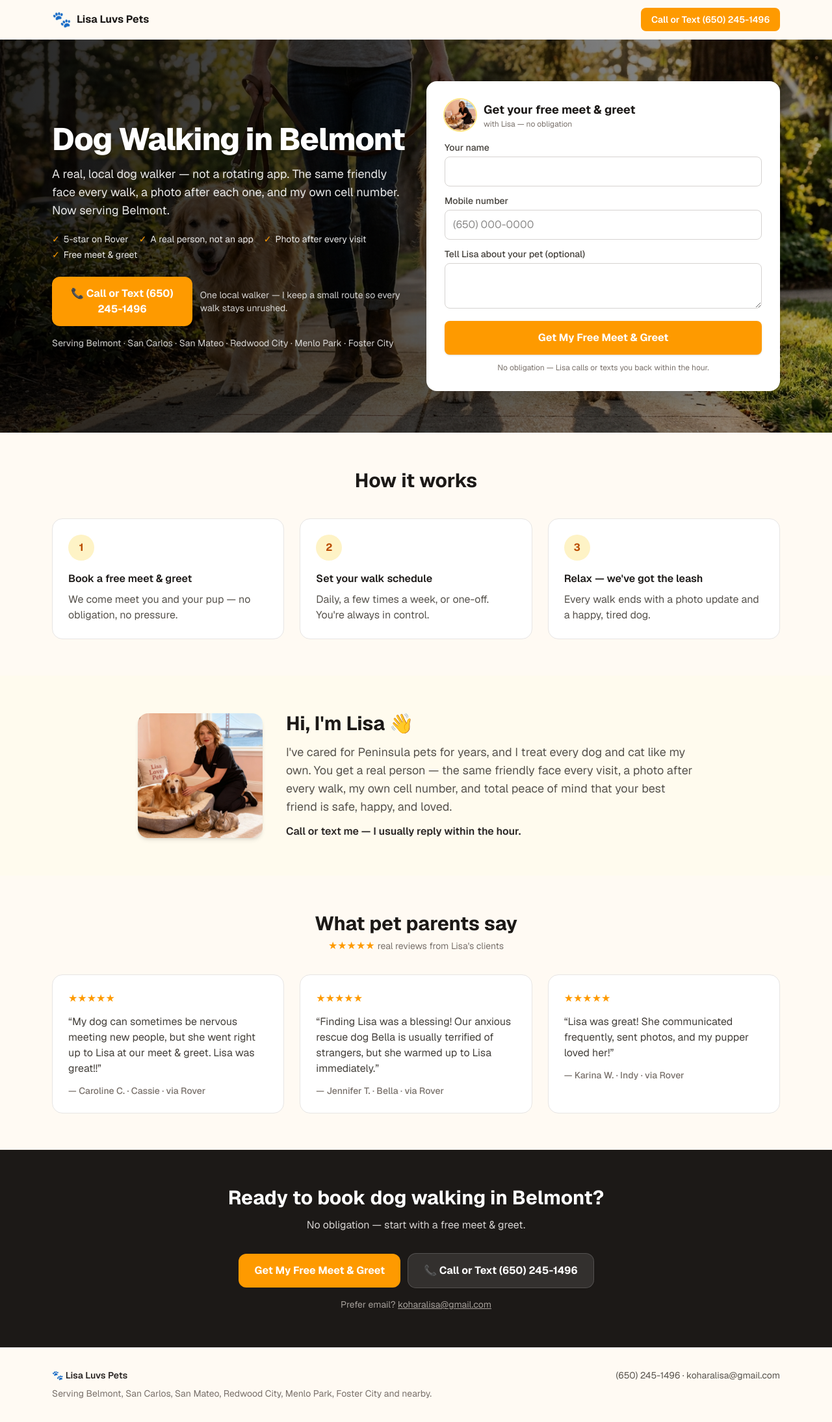
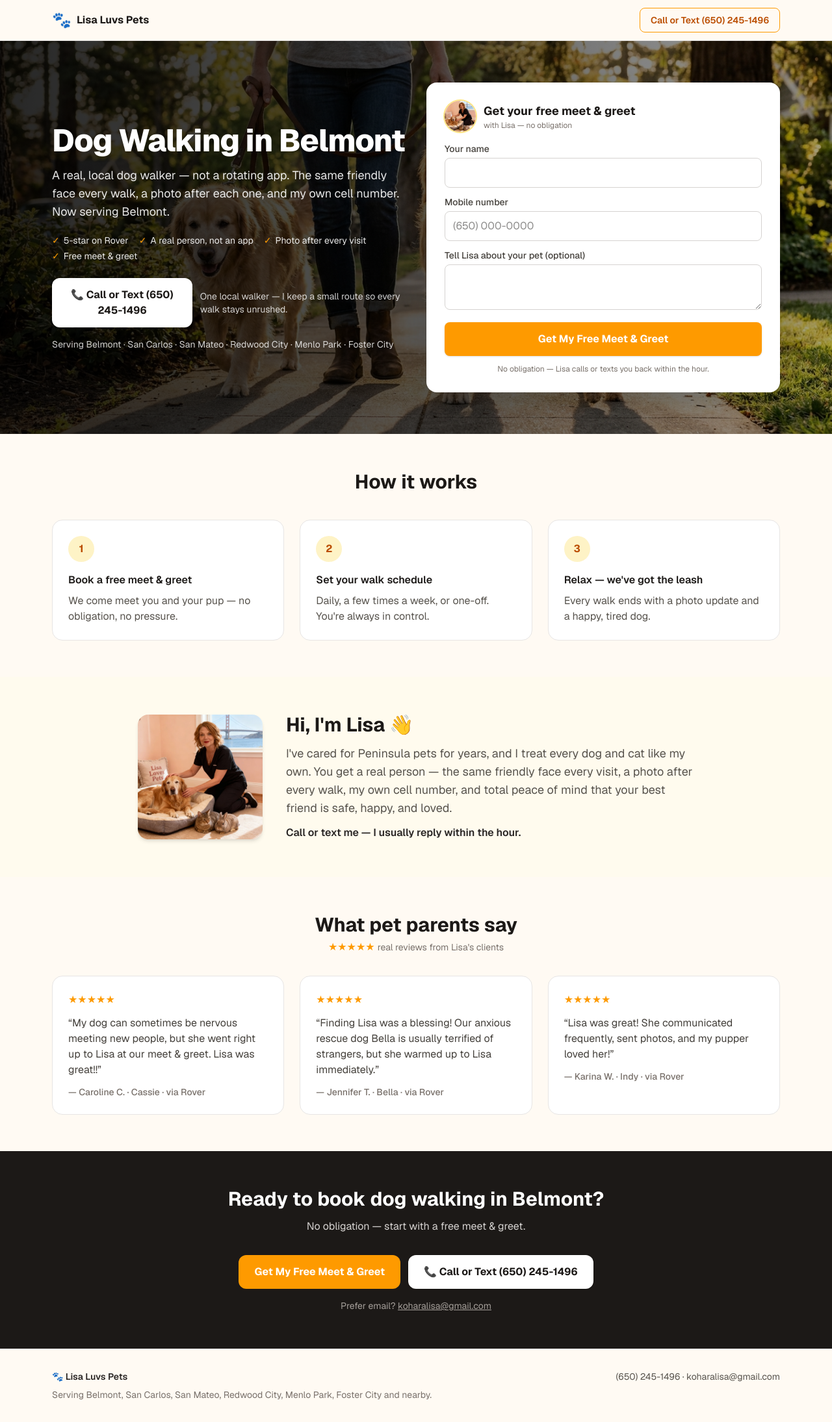
Before and after one commit to mrhits777/lisaluvspets-landing, a Next.js app: page /dog-walking/belmont in a window 1280 px wide. Shown: the whole page at 65% size. Built offline with nearby package versions, Linux system fonts and the light colour scheme; no server answers.

Commit message:
Visual hierarchy: orange = book (primary); phone CTAs -> clean secondary (per Lisa's 'too much orange')

```diff
--- a/src/components/LandingPage.tsx
+++ b/src/components/LandingPage.tsx
@@ -27,7 +27,7 @@ function PhoneCTA({ className = "" }: { className?: string }) {
   return (
     <TrackedLink
       href={SITE.phoneHref}
-      className={`rounded-xl bg-amber-500 px-6 py-3.5 text-center font-bold text-white shadow-sm transition hover:bg-amber-600 ${className}`}
+      className={`rounded-xl bg-white px-6 py-3.5 text-center font-bold text-stone-900 shadow-sm ring-1 ring-black/10 transition hover:bg-stone-100 ${className}`}
     >
       📞 Call or Text {SITE.phone}
     </TrackedLink>
@@ -44,7 +44,7 @@ export default function LandingPage({ v }: { v: Variant }) {
             <span className="text-2xl">🐾</span>
             <span className="font-bold text-stone-900">{SITE.business}</span>
           </div>
-          <TrackedLink href={SITE.phoneHref} className="rounded-lg bg-amber-500 px-4 py-2 text-sm font-semibold text-white transition hover:bg-amber-600">
+          <TrackedLink href={SITE.phoneHref} className="rounded-lg border border-amber-500 px-4 py-2 text-sm font-semibold text-amber-700 transition hover:bg-amber-50">
             Call or Text {SITE.phone}
           </TrackedLink>
         </div>
@@ -139,7 +139,7 @@ export default function LandingPage({ v }: { v: Variant }) {
             <a href="#book" className="rounded-xl bg-amber-500 px-6 py-3.5 font-bold text-white transition hover:bg-amber-600">
               Get My Free Meet &amp; Greet
             </a>
-            <PhoneCTA className="!bg-white/10 ring-1 ring-white/25 hover:!bg-white/20" />
+            <PhoneCTA />
           </div>
           <p className="mt-4 text-sm text-stone-400">
             Prefer email? <a href={SITE.emailHref} className="underline">{SITE.email}</a>
```
